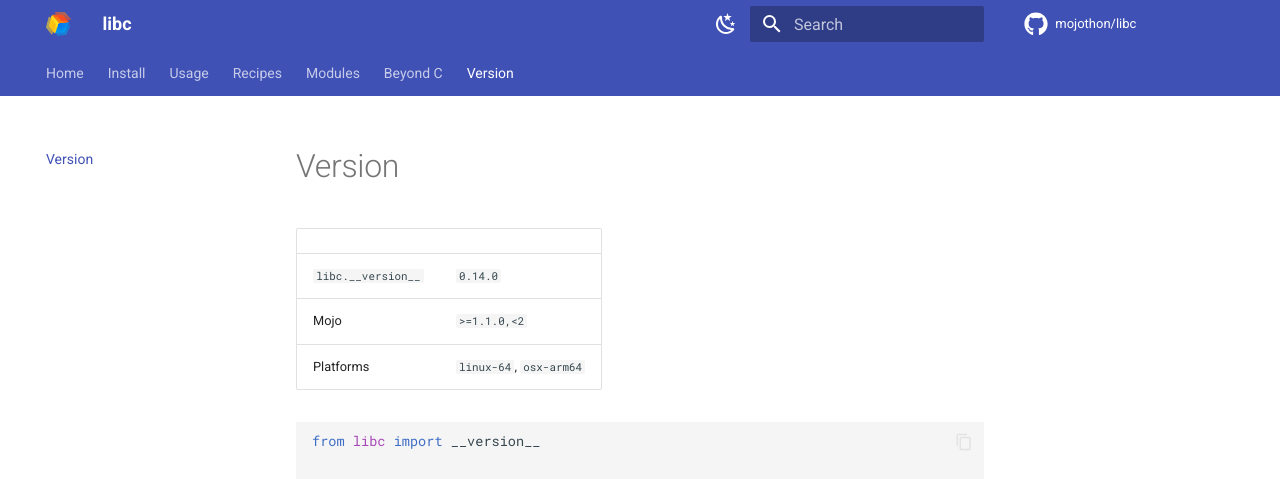
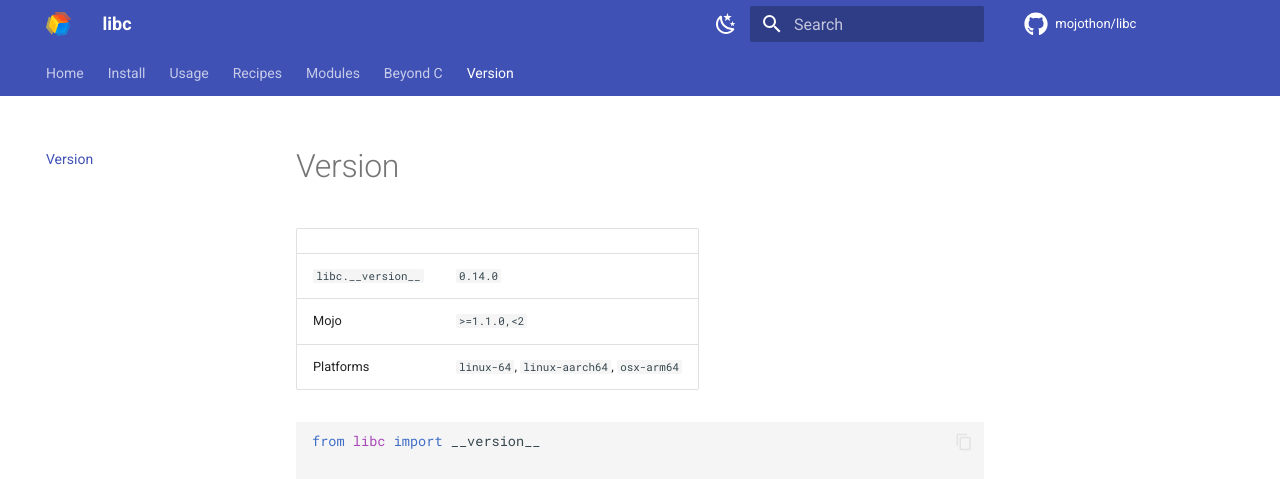
Before and after one commit to mojothon/libc, an MkDocs documentation site: the page built from docs/version.md, in a window 1280 px wide. Shown: the top 479 px of the page. Built offline with MkDocs 1.6.1 and Material for MkDocs 9.7.7, drawn with Linux system fonts in a browser that asks for light colours; comment, search, counter and statistics services are not loaded.

Commit message:
release: the package goes out for the machine that read the constants
The release matrix built for two subdirs while the workspace has
declared three since the third machine read the constants. The ARM
runner builds `linux-aarch64` — the recipe names no subdir of its
own, and the packaging steps are the ones the test job on the same
runner already runs green. The install pages and the README said
two platforms, which is one fewer than the numbering takes.

````diff
--- a/docs/version.md
+++ b/docs/version.md
@@ -4,7 +4,7 @@
 | --- | --- |
 | `libc.__version__` | `0.14.0` |
 | Mojo | `>=1.1.0,<2` |
-| Platforms | `linux-64`, `osx-arm64` |
+| Platforms | `linux-64`, `linux-aarch64`, `osx-arm64` |
 
 ```mojo
 from libc import __version__
````
Also changed, not shown: README.md (+1 -1 lines), 1 other file.
